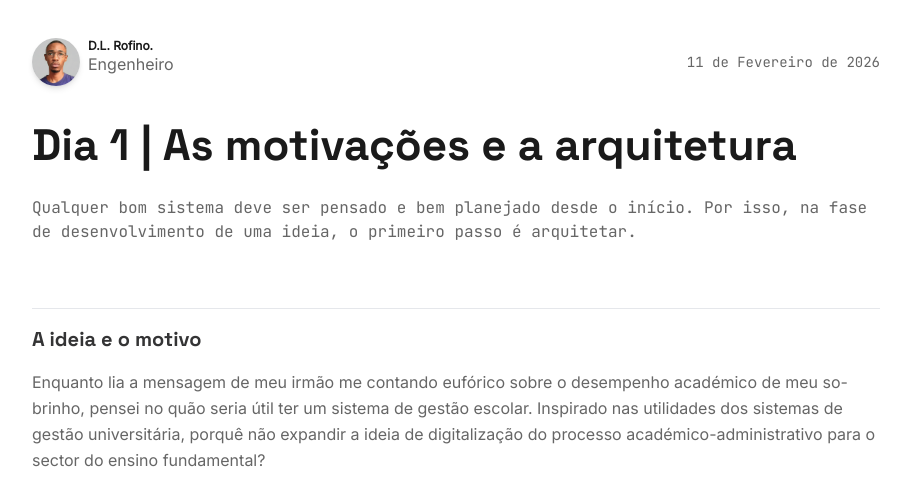
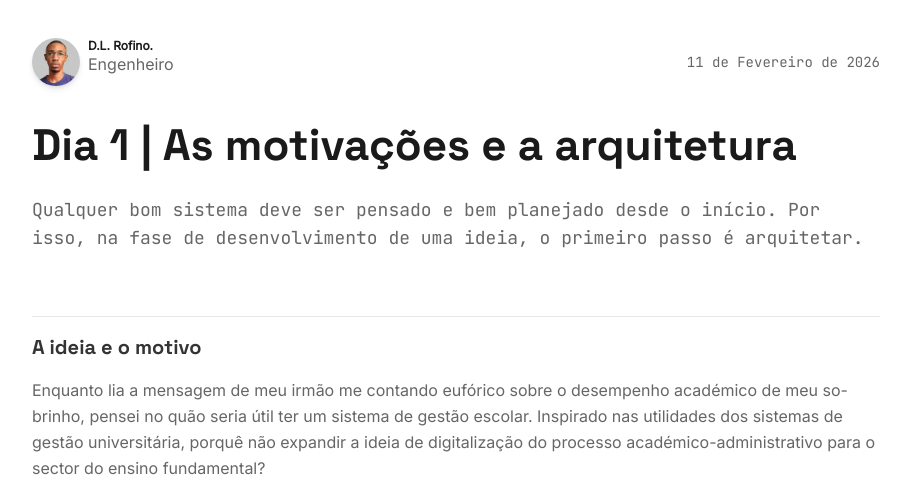
Before and after one commit to delcioleonardorofino/Journal, a Flask app: page /articles/1 in a window 1280 px wide. Shown: the part 140-632 px from the top of the page, without its empty margins (184-1094 px from the left). Run offline with Flask 3, Linux system fonts and the light colour scheme; some libraries are stand-ins or nearby versions.

Commit message:
Atualizar o article.html

```diff
--- a/backend/templates/article.html
+++ b/backend/templates/article.html
@@ -50,7 +50,7 @@
             {{post.title|safe}}
         </h1>
 
-        <div class="flex flex-col mb-2 gap-2 text-text-muted text-sm md:text-base">
+        <div class="flex flex-col mb-2 gap-2 text-text-muted text-base md:text-lg">
             <span class="font-mono">{{post.description|safe}}</span>
         </div>
 {%if post.tags%}
```
